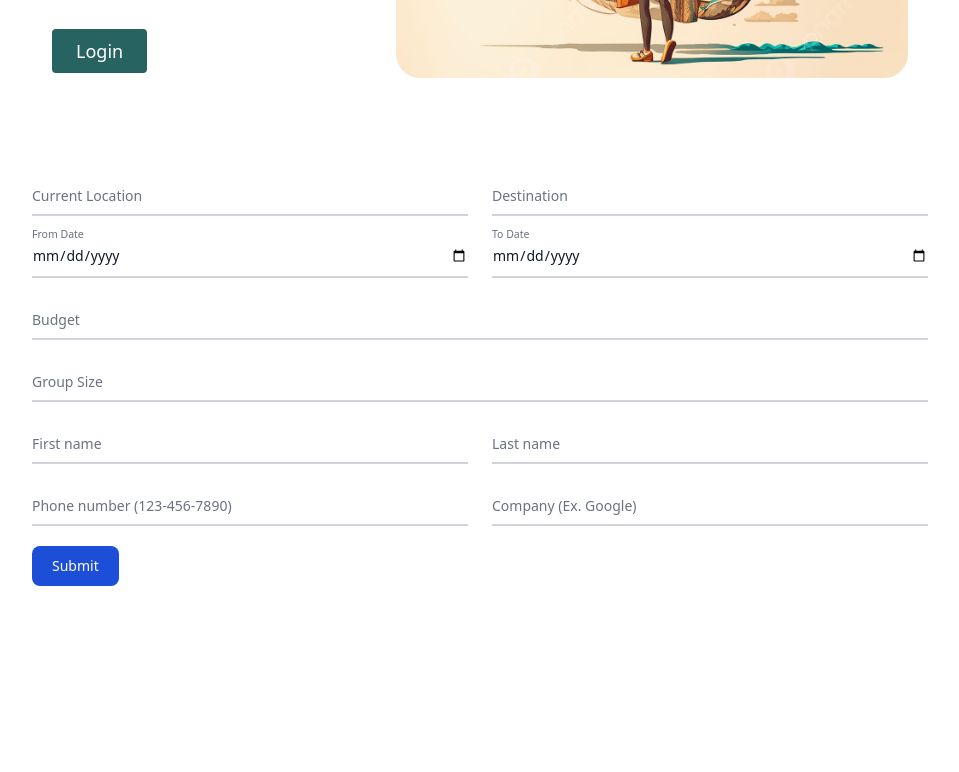
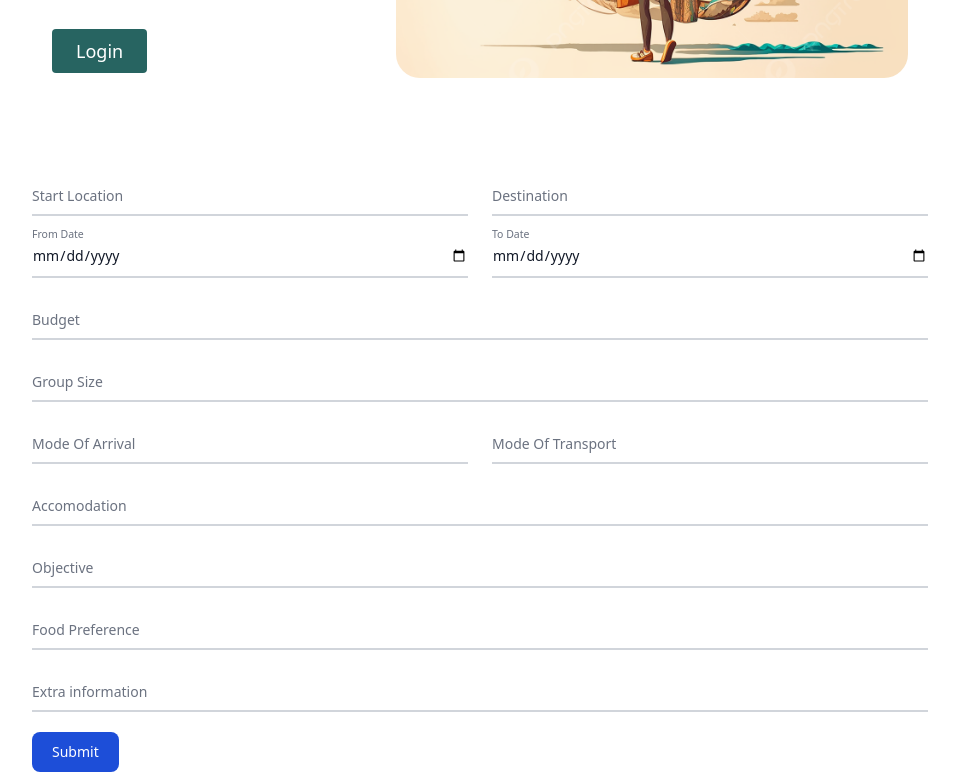
Before and after one commit to SastaRasta/sastarasta-frontend, a website: page src/index.html in a window 1280 px wide. Shown: the part 408-1180 px from the top of the page, without its empty margins (160-1119 px from the left). Before the commit the page ends 994 px from the top, so only its background shows below. Drawn offline with nearby package versions, Linux system fonts and the light colour scheme; files that its build step writes are made by us from their sources; a web font is replaced by a local one.

Commit message:
added trip suggestion

```diff
--- a/src/index.html
+++ b/src/index.html
@@ -25,59 +25,62 @@
 		</div>
 	</section>
 
-
-
-<form class="max-w-4xl mx-auto">
+    <form class="max-w-4xl mx-auto" action="" id="trip_suggestion">
         <div class="grid md:grid-cols-2 md:gap-6">
         <div class="relative z-0 w-full mb-5 group">
-        <input type="text" name="current_location" id="current_location" class="block py-2.5 px-0 w-full text-sm text-gray-900 bg-transparent border-0 border-b-2 border-gray-300 appearance-none dark:text-white dark:border-gray-600 dark:focus:border-[#276461] focus:outline-none focus:ring-0 focus:border-[#276461] peer" placeholder=" " required />
-        <label for="current_location" class="peer-focus:font-medium absolute text-sm text-gray-500 dark:text-gray-400 duration-300 transform -translate-y-6 scale-75 top-3 -z-10 origin-[0] peer-focus:start-0 rtl:peer-focus:translate-x-1/4 peer-focus:text-[#276461] peer-focus:dark:text-[#276461] peer-placeholder-shown:scale-100 peer-placeholder-shown:translate-y-0 peer-focus:scale-75 peer-focus:-translate-y-6">Current Location</label>
+            <input type="text" name="start_location" id="start_location" class="block py-2.5 px-0 w-full text-sm text-gray-900 bg-transparent border-0 border-b-2 border-gray-300 appearance-none dark:text-black dark:border-gray-600 dark:focus:border-[#276461] focus:outline-none focus:ring-0 focus:border-[#276461] peer" placeholder=" " required />
+            <label for="start_location" class="peer-focus:font-medium absolute text-sm text-gray-500 dark:text-gray-400 duration-300 transform -translate-y-6 scale-75 top-3 -z-10 origin-[0] peer-focus:start-0 rtl:peer-focus:translate-x-1/4 peer-focus:text-[#276461] peer-focus:dark:text-[#276461] peer-placeholder-shown:scale-100 peer-placeholder-shown:translate-y-0 peer-focus:scale-75 peer-focus:-translate-y-6">Start Location</label>
         </div>
         <div class="relative z-0 w-full mb-5 group">
-        <input type="text" name="destination" id="destination" class="block py-2.5 px-0 w-full text-sm text-gray-900 bg-transparent border-0 border-b-2 border-gray-300 appearance-none dark:text-white dark:border-gray-600 dark:focus:border-[#276461] focus:outline-none focus:ring-0 focus:border-[#276461] peer" placeholder=" " required />
+            <input type="text" name="destination" id="destination" class="block py-2.5 px-0 w-full text-sm text-gray-900 bg-transparent border-0 border-b-2 border-gray-300 appearance-none dark:text-black dark:border-gray-600 dark:focus:border-[#276461] focus:outline-none focus:ring-0 focus:border-[#276461] peer" placeholder=" " required />
             <label for="destination" class="peer-focus:font-medium absolute text-sm text-gray-500 dark:text-gray-400 duration-300 transform -translate-y-6 scale-75 top-3 -z-10 origin-[0] peer-focus:start-0 rtl:peer-focus:translate-x-1/4 peer-focus:text-[#276461] peer-focus:dark:text-[#276461] peer-placeholder-shown:scale-100 peer-placeholder-shown:translate-y-0 peer-focus:scale-75 peer-focus:-translate-y-6">Destination</label>
         </div>
     </div>
     <div class="grid md:grid-cols-2 md:gap-6">
         <div class="relative z-0 w-full mb-5 group">
-        <input type="date" name="from_date" id="from_date" class="block py-2.5 px-0 w-full text-sm text-gray-900 bg-transparent border-0 border-b-2 border-gray-300 appearance-none dark:text-white dark:border-gray-600 dark:focus:border-[#276461] focus:outline-none focus:ring-0 focus:border-[#276461] peer" placeholder=" " required />
+            <input type="date" name="from_date" id="from_date" class="block py-2.5 px-0 w-full text-sm text-gray-900 bg-transparent border-0 border-b-2 border-gray-300 appearance-none dark:text-black dark:border-gray-600 dark:focus:border-[#276461] focus:outline-none focus:ring-0 focus:border-[#276461] peer" placeholder=" " required />
             <label for="from_date" class="peer-focus:font-medium absolute text-sm text-gray-500 dark:text-gray-400 duration-300 transform -translate-y-6 scale-75 top-3 -z-10 origin-[0] peer-focus:start-0 rtl:peer-focus:translate-x-1/4 peer-focus:text-[#276461] peer-focus:dark:text-[#276461] peer-placeholder-shown:scale-100 peer-placeholder-shown:translate-y-0 peer-focus:scale-75 peer-focus:-translate-y-6">From Date</label>
         </div>
         <div class="relative z-0 w-full mb-5 group">
-        <input type="date" name="to_date" id="to_date" class="block py-2.5 px-0 w-full text-sm text-gray-900 bg-transparent border-0 border-b-2 border-gray-300 appearance-none dark:text-white dark:border-gray-600 dark:focus:border-[#276461] focus:outline-none focus:ring-0 focus:border-[#276461] peer" placeholder=" " required />
+            <input type="date" name="to_date" id="to_date" class="block py-2.5 px-0 w-full text-sm text-gray-900 bg-transparent border-0 border-b-2 border-gray-300 appearance-none dark:text-black dark:border-gray-600 dark:focus:border-[#276461] focus:outline-none focus:ring-0 focus:border-[#276461] peer" placeholder=" " required />
             <label for="to_date" class="peer-focus:font-medium absolute text-sm text-gray-500 dark:text-gray-400 duration-300 transform -translate-y-6 scale-75 top-3 -z-10 origin-[0] peer-focus:start-0 rtl:peer-focus:translate-x-1/4 peer-focus:text-[#276461] peer-focus:dark:text-[#276461] peer-placeholder-shown:scale-100 peer-placeholder-shown:translate-y-0 peer-focus:scale-75 peer-focus:-translate-y-6">To Date</label>
         </div>
     </div>
     <div class="relative z-0 w-full mb-5 group">
-      <input type="number" name="budget" id="budget" class="block py-2.5 px-0 w-full text-sm text-gray-900 bg-transparent border-0 border-b-2 border-gray-300 appearance-none dark:text-white dark:border-gray-600 dark:focus:border-[#276461] focus:outline-none focus:ring-0 focus:border-[#276461] peer" placeholder=" " required />
+        <input type="number" name="budget" id="budget" class="block py-2.5 px-0 w-full text-sm text-gray-900 bg-transparent border-0 border-b-2 border-gray-300 appearance-none dark:text-black dark:border-gray-600 dark:focus:border-[#276461] focus:outline-none focus:ring-0 focus:border-[#276461] peer" placeholder=" " required />
         <label for="budget" class="peer-focus:font-medium absolute text-sm text-gray-500 dark:text-gray-400 duration-300 transform -translate-y-6 scale-75 top-3 -z-10 origin-[0] peer-focus:start-0 rtl:peer-focus:translate-x-1/4 peer-focus:text-[#276461] peer-focus:dark:text-[#276461] peer-placeholder-shown:scale-100 peer-placeholder-shown:translate-y-0 peer-focus:scale-75 peer-focus:-translate-y-6">Budget</label>
     </div>
     <div class="relative z-0 w-full mb-5 group">
-      <input type="number" name="group_size" id="group_size" class="block py-2.5 px-0 w-full text-sm text-gray-900 bg-transparent border-0 border-b-2 border-gray-300 appearance-none dark:text-white dark:border-gray-600 dark:focus:border-[#276461] focus:outline-none focus:ring-0 focus:border-[#276461] peer" placeholder=" " required />
+        <input type="number" name="group_size" id="group_size" class="block py-2.5 px-0 w-full text-sm text-gray-900 bg-transparent border-0 border-b-2 border-gray-300 appearance-none dark:text-black dark:border-gray-600 dark:focus:border-[#276461] focus:outline-none focus:ring-0 focus:border-[#276461] peer" placeholder=" " required />
         <label for="group_size" class="peer-focus:font-medium absolute text-sm text-gray-500 dark:text-gray-400 duration-300 transform -translate-y-6 scale-75 top-3 -z-10 origin-[0] peer-focus:start-0 rtl:peer-focus:translate-x-1/4 peer-focus:text-[#276461] peer-focus:dark:text-[#276461] peer-placeholder-shown:scale-100 peer-placeholder-shown:translate-y-0 peer-focus:scale-75 peer-focus:-translate-y-6">Group Size</label>
     </div>
     <div class="grid md:grid-cols-2 md:gap-6">
         <div class="relative z-0 w-full mb-5 group">
-      <input type="text" name="floating_last_name" id="floating_last_name" class="block py-2.5 px-0 w-full text-sm text-gray-900 bg-transparent border-0 border-b-2 border-gray-300 appearance-none dark:text-white dark:border-gray-600 dark:focus:border-[#276461] focus:outline-none focus:ring-0 focus:border-[#276461] peer" placeholder=" " required />
-      <label for="floating_last_name" class="peer-focus:font-medium absolute text-sm text-gray-500 dark:text-gray-400 duration-300 transform -translate-y-6 scale-75 top-3 -z-10 origin-[0] peer-focus:start-0 rtl:peer-focus:translate-x-1/4 peer-focus:text-[#276461] peer-focus:dark:text-[#276461] peer-placeholder-shown:scale-100 peer-placeholder-shown:translate-y-0 peer-focus:scale-75 peer-focus:-translate-y-6">First name</label>
+        <input type="text" name="floating_last_name" id="floating_last_name" class="block py-2.5 px-0 w-full text-sm text-gray-900 bg-transparent border-0 border-b-2 border-gray-300 appearance-none dark:text-black dark:border-gray-600 dark:focus:border-[#276461] focus:outline-none focus:ring-0 focus:border-[#276461] peer" placeholder=" " required />
+        <label for="floating_last_name" class="peer-focus:font-medium absolute text-sm text-gray-500 dark:text-gray-400 duration-300 transform -translate-y-6 scale-75 top-3 -z-10 origin-[0] peer-focus:start-0 rtl:peer-focus:translate-x-1/4 peer-focus:text-[#276461] peer-focus:dark:text-[#276461] peer-placeholder-shown:scale-100 peer-placeholder-shown:translate-y-0 peer-focus:scale-75 peer-focus:-translate-y-6">Mode Of Arrival</label>
         </div>
         <div class="relative z-0 w-full mb-5 group">
-        <input type="text" name="floating_last_name" id="floating_last_name" class="block py-2.5 px-0 w-full text-sm text-gray-900 bg-transparent border-0 border-b-2 border-gray-300 appearance-none dark:text-white dark:border-gray-600 dark:focus:border-[#276461] focus:outline-none focus:ring-0 focus:border-[#276461] peer" placeholder=" " required />
-        <label for="floating_last_name" class="peer-focus:font-medium absolute text-sm text-gray-500 dark:text-gray-400 duration-300 transform -translate-y-6 scale-75 top-3 -z-10 origin-[0] peer-focus:start-0 rtl:peer-focus:translate-x-1/4 peer-focus:text-[#276461] peer-focus:dark:text-[#276461] peer-placeholder-shown:scale-100 peer-placeholder-shown:translate-y-0 peer-focus:scale-75 peer-focus:-translate-y-6">Last name</label>
+            <input type="text" name="floating_last_name" id="floating_last_name" class="block py-2.5 px-0 w-full text-sm text-gray-900 bg-transparent border-0 border-b-2 border-gray-300 appearance-none dark:text-black dark:border-gray-600 dark:focus:border-[#276461] focus:outline-none focus:ring-0 focus:border-[#276461] peer" placeholder=" " required />
+            <label for="floating_last_name" class="peer-focus:font-medium absolute text-sm text-gray-500 dark:text-gray-400 duration-300 transform -translate-y-6 scale-75 top-3 -z-10 origin-[0] peer-focus:start-0 rtl:peer-focus:translate-x-1/4 peer-focus:text-[#276461] peer-focus:dark:text-[#276461] peer-placeholder-shown:scale-100 peer-placeholder-shown:translate-y-0 peer-focus:scale-75 peer-focus:-translate-y-6">Mode Of Transport</label>
         </div>
     </div>
-  <div class="grid md:grid-cols-2 md:gap-6">
     <div class="relative z-0 w-full mb-5 group">
-        <input type="tel" pattern="[0-9]{3}-[0-9]{3}-[0-9]{4}" name="floating_phone" id="floating_phone" class="block py-2.5 px-0 w-full text-sm text-gray-900 bg-transparent border-0 border-b-2 border-gray-300 appearance-none dark:text-white dark:border-gray-600 dark:focus:border-[#276461] focus:outline-none focus:ring-0 focus:border-[#276461] peer" placeholder=" " required />
-        <label for="floating_phone" class="peer-focus:font-medium absolute text-sm text-gray-500 dark:text-gray-400 duration-300 transform -translate-y-6 scale-75 top-3 -z-10 origin-[0] peer-focus:start-0 rtl:peer-focus:translate-x-1/4 peer-focus:text-[#276461] peer-focus:dark:text-[#276461] peer-placeholder-shown:scale-100 peer-placeholder-shown:translate-y-0 peer-focus:scale-75 peer-focus:-translate-y-6">Phone number (123-456-7890)</label>
+        <input type="text" name="accomodation" id="accomodation" class="block py-2.5 px-0 w-full text-sm text-gray-900 bg-transparent border-0 border-b-2 border-gray-300 appearance-none dark:text-black dark:border-gray-600 dark:focus:border-[#276461] focus:outline-none focus:ring-0 focus:border-[#276461] peer" placeholder=" " required />
+        <label for="accomodation" class="peer-focus:font-medium absolute text-sm text-gray-500 dark:text-gray-400 duration-300 transform -translate-y-6 scale-75 top-3 -z-10 origin-[0] peer-focus:start-0 rtl:peer-focus:translate-x-1/4 peer-focus:text-[#276461] peer-focus:dark:text-[#276461] peer-placeholder-shown:scale-100 peer-placeholder-shown:translate-y-0 peer-focus:scale-75 peer-focus:-translate-y-6">Accomodation</label>
     </div>
     <div class="relative z-0 w-full mb-5 group">
-        <input type="text" name="floating_company" id="floating_company" class="block py-2.5 px-0 w-full text-sm text-gray-900 bg-transparent border-0 border-b-2 border-gray-300 appearance-none dark:text-white dark:border-gray-600 dark:focus:border-[#276461] focus:outline-none focus:ring-0 focus:border-[#276461] peer" placeholder=" " required />
-        <label for="floating_company" class="peer-focus:font-medium absolute text-sm text-gray-500 dark:text-gray-400 duration-300 transform -translate-y-6 scale-75 top-3 -z-10 origin-[0] peer-focus:start-0 rtl:peer-focus:translate-x-1/4 peer-focus:text-[#276461] peer-focus:dark:text-[#276461] peer-placeholder-shown:scale-100 peer-placeholder-shown:translate-y-0 peer-focus:scale-75 peer-focus:-translate-y-6">Company (Ex. Google)</label>
+        <input type="text" name="objective" id="objective" class="block py-2.5 px-0 w-full text-sm text-gray-900 bg-transparent border-0 border-b-2 border-gray-300 appearance-none dark:text-black dark:border-gray-600 dark:focus:border-[#276461] focus:outline-none focus:ring-0 focus:border-[#276461] peer" placeholder=" " required />
+        <label for="objective" class="peer-focus:font-medium absolute text-sm text-gray-500 dark:text-gray-400 duration-300 transform -translate-y-6 scale-75 top-3 -z-10 origin-[0] peer-focus:start-0 rtl:peer-focus:translate-x-1/4 peer-focus:text-[#276461] peer-focus:dark:text-[#276461] peer-placeholder-shown:scale-100 peer-placeholder-shown:translate-y-0 peer-focus:scale-75 peer-focus:-translate-y-6">Objective</label>
     </div>
+    <div class="relative z-0 w-full mb-5 group">
+        <input type="text" name="food_preference" id="food_preference" class="block py-2.5 px-0 w-full text-sm text-gray-900 bg-transparent border-0 border-b-2 border-gray-300 appearance-none dark:text-black dark:border-gray-600 dark:focus:border-[#276461] focus:outline-none focus:ring-0 focus:border-[#276461] peer" placeholder=" " required />
+        <label for="food_preference" class="peer-focus:font-medium absolute text-sm text-gray-500 dark:text-gray-400 duration-300 transform -translate-y-6 scale-75 top-3 -z-10 origin-[0] peer-focus:start-0 rtl:peer-focus:translate-x-1/4 peer-focus:text-[#276461] peer-focus:dark:text-[#276461] peer-placeholder-shown:scale-100 peer-placeholder-shown:translate-y-0 peer-focus:scale-75 peer-focus:-translate-y-6">Food Preference</label>
+    </div>
+    <div class="relative z-0 w-full mb-5 group">
+        <input type="text" name="extra_info" id="extra_info" class="block py-2.5 px-0 w-full text-sm text-gray-900 bg-transparent border-0 border-b-2 border-gray-300 appearance-none dark:text-black dark:border-gray-600 dark:focus:border-[#276461] focus:outline-none focus:ring-0 focus:border-[#276461] peer" placeholder=" " required />
+        <label for="extra_info" class="peer-focus:font-medium absolute text-sm text-gray-500 dark:text-gray-400 duration-300 transform -translate-y-6 scale-75 top-3 -z-10 origin-[0] peer-focus:start-0 rtl:peer-focus:translate-x-1/4 peer-focus:text-[#276461] peer-focus:dark:text-[#276461] peer-placeholder-shown:scale-100 peer-placeholder-shown:translate-y-0 peer-focus:scale-75 peer-focus:-translate-y-6">Extra information</label>
     </div>
     <button type="submit" class="text-white bg-blue-700 hover:bg-blue-800 focus:ring-4 focus:outline-none focus:ring-blue-300 font-medium rounded-lg text-sm w-full sm:w-auto px-5 py-2.5 text-center dark:bg-[#276461] dark:hover:bg-blue-700 dark:focus:ring-blue-800">Submit</button>
     </form>
-
 </body>
 </html>
--- a/src/index.js
+++ b/src/index.js
@@ -8,13 +8,10 @@ function onClick()
 
 }
 
-function onsubmit()
-{
-
-}
-
-let submit = document.getElementById("submit")
-submit.addEventListener("click", onsubmit);
-
-let login = document.getElementById("login");
-login.addEventListener("click",onClick);
+const tripSuggestionForm = document.getElementById("trip_suggestion");
+tripSuggestionForm.addEventListener("submit", (e) => {
+    e.preventDefault();
+    const formData = new FormData(tripSuggestionForm);
+    const data = Object.fromEntries(formData);
+    console.log(data);
+});
```
Lines whose indentation alone changed are shown as unchanged.
